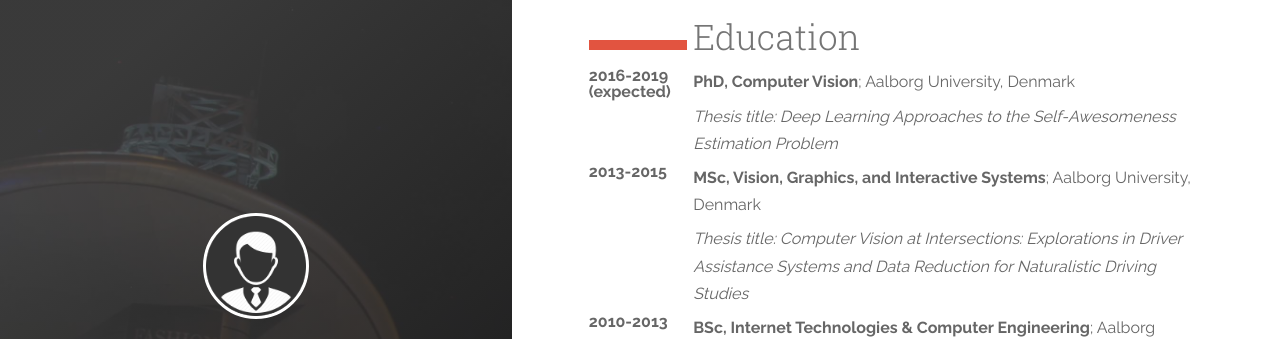
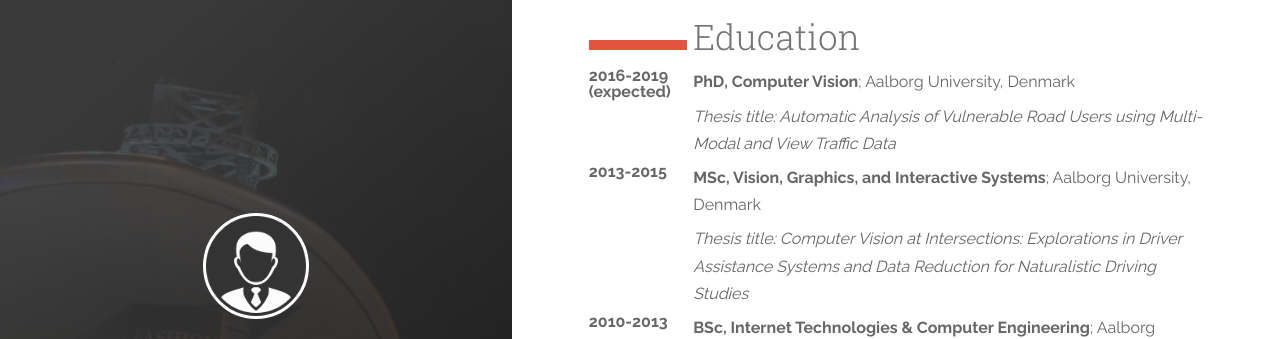
Before and after one commit to Mbornoe/mbornoe.github.io, a Jekyll site: the page built from cv.html, in a window 1280 px wide and 1313 px high. Shown: the part 188-527 px from the top of the window. Built offline with Jekyll 4.4.1, drawn with Linux system fonts in a browser that asks for light colours; nearby versions of some CDN libraries.

Commit message:
Updated PhD Thesis title

```diff
--- a/cv.html
+++ b/cv.html
@@ -29,7 +29,7 @@ permalink: cv.html
 <dl>
 <dt><strong>2016-2019 (expected)</strong></dt>
 <dd><p><strong>PhD, Computer Vision</strong>; Aalborg University, Denmark </p>
-<p><em>Thesis title: Deep Learning Approaches to the Self-Awesomeness Estimation Problem</em></p>
+<p><em>Thesis title: Automatic Analysis of Vulnerable Road Users using Multi-Modal and View Traffic Data</em></p>
 </dd>
 
 <dt><strong>2013-2015</strong></dt>
```
